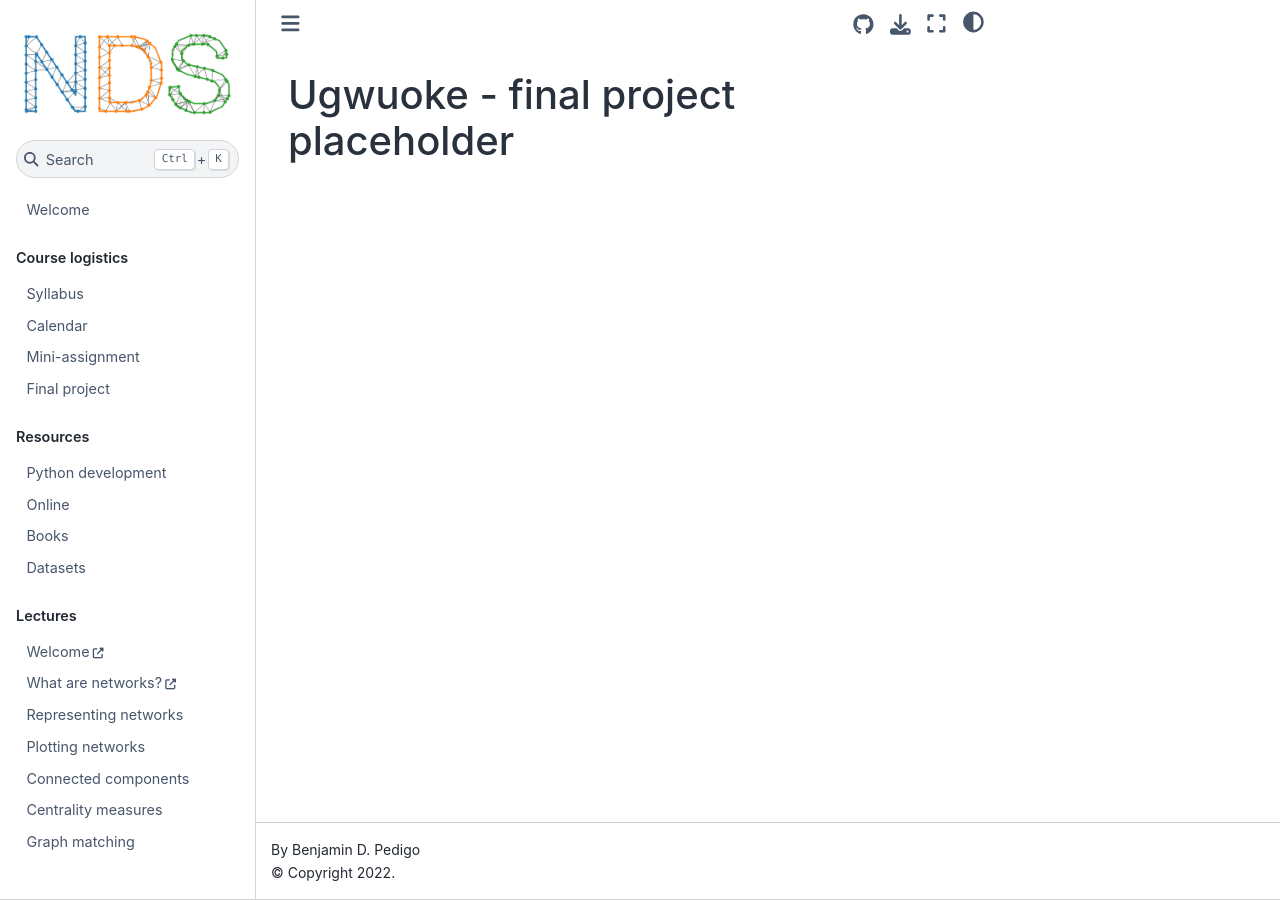
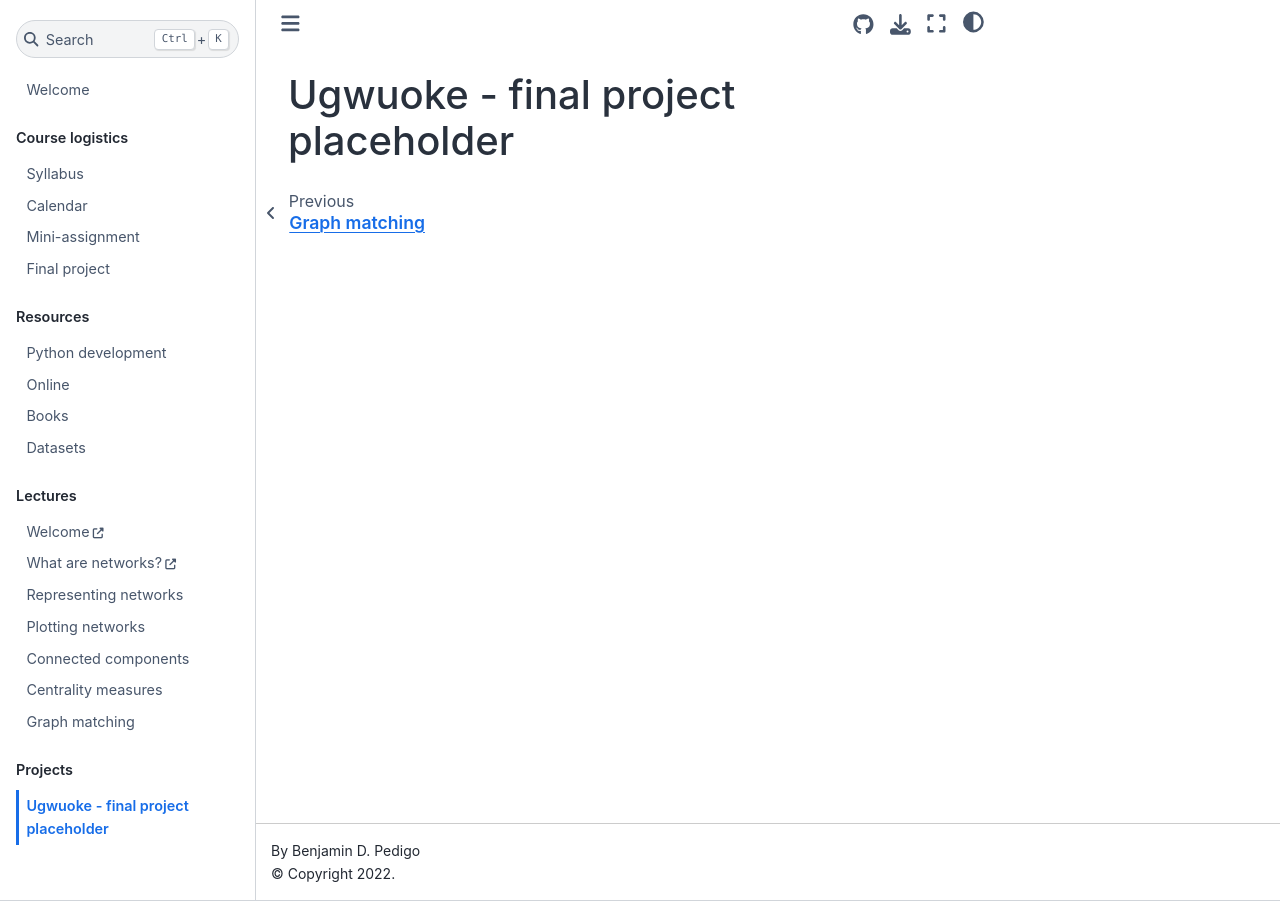
Before and after one commit to bdpedigo/networks-course, a Jupyter Book: the page built from docs/Ugwuoke.md, in a window 1280 px wide. Built offline with Jupyter Book 1.0.4 settings and Sphinx 7.4.7 and the Sphinx Book theme 1.1.4, drawn with Linux system fonts in a browser that asks for light colours; pages that are not in the unit, such as notebooks, are missing from menus.

Commit message:
add project placeholder

```diff
--- a/docs/_toc.yml
+++ b/docs/_toc.yml
@@ -31,4 +31,4 @@ parts:
   - file: ranking
 - caption: Projects
   chapters:
-  - file: pedigo.md
+  - file: Ugwuoke.md
```
